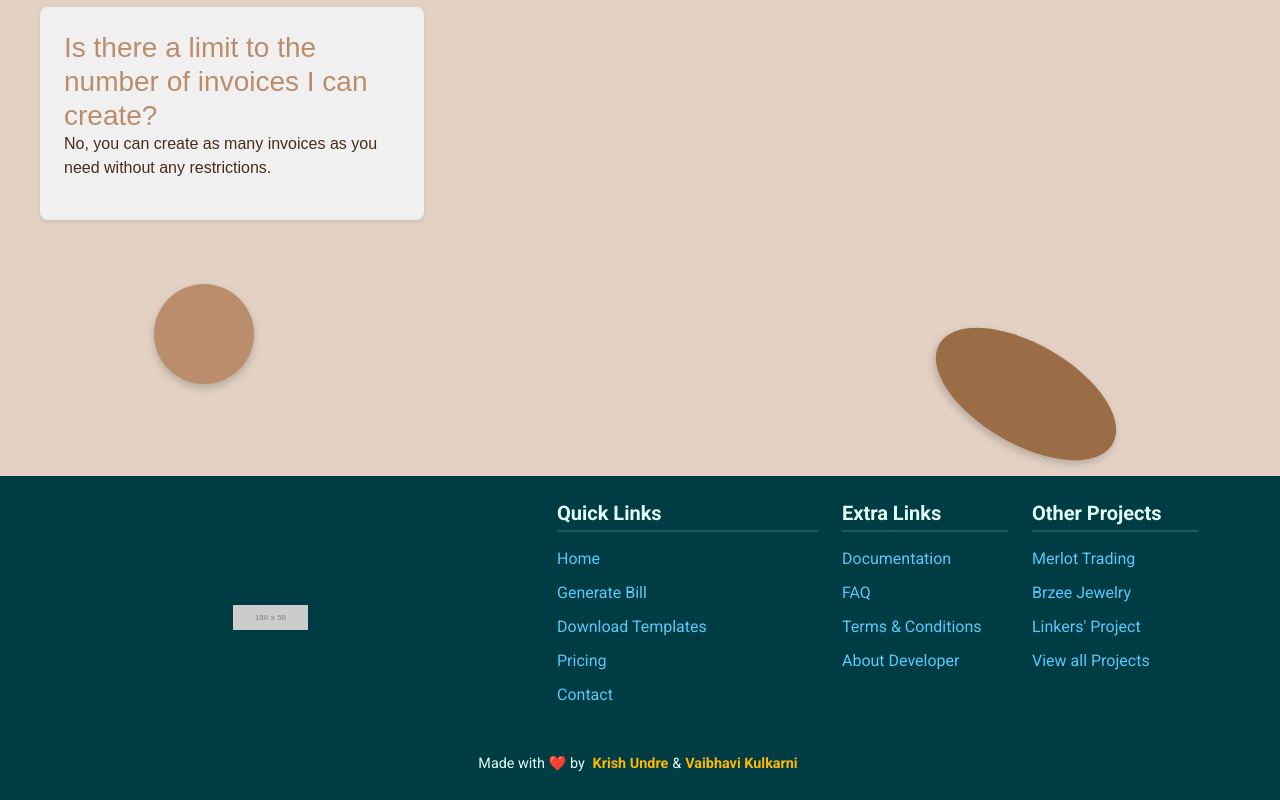
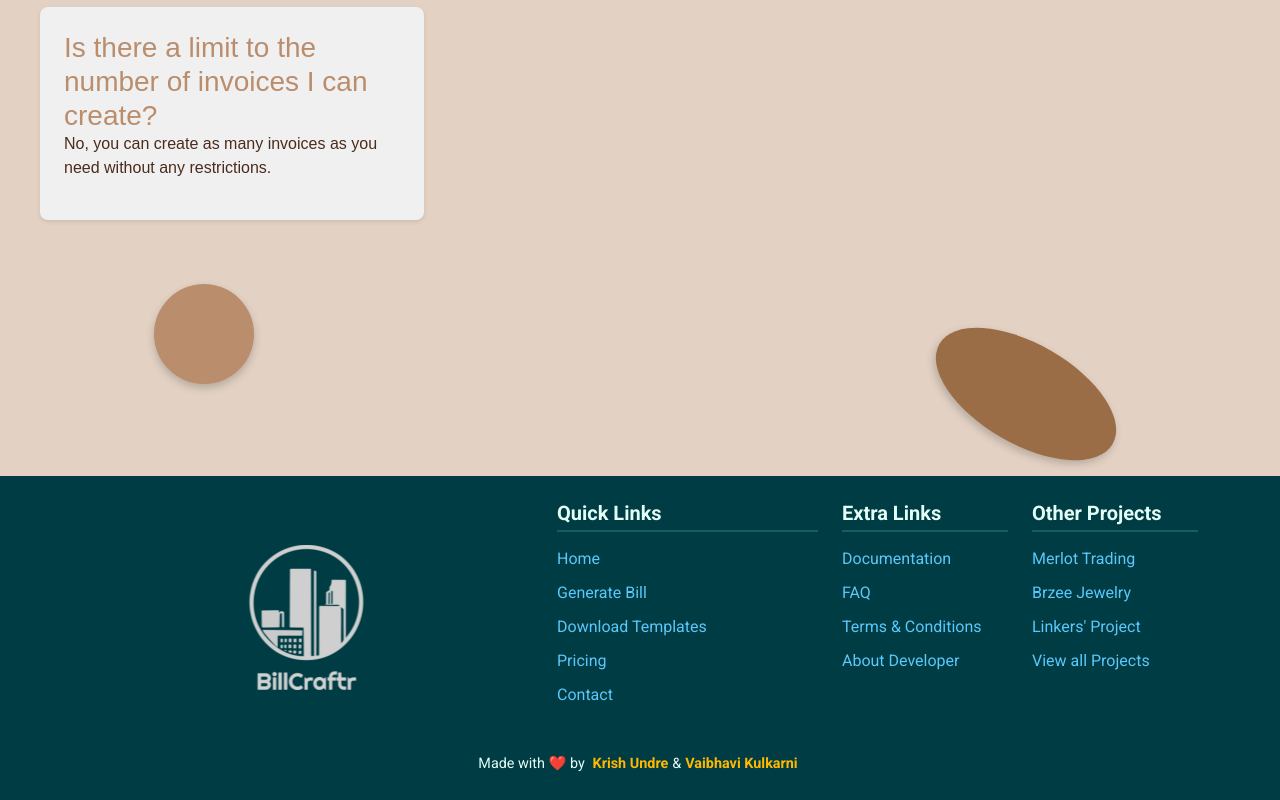
Before and after one commit to krishundre/invoiceji, a React (Create React App) app: page / in a window 1280 px wide. Shown: the part 2263-3063 px from the top of the page. Built offline with nearby package versions, Linux system fonts and the light colour scheme; no server answers.

Commit message:
`Updated App.css and Footer.jsx to add hover effect and logo image`

```diff
--- a/src/App.css
+++ b/src/App.css
@@ -5,6 +5,12 @@
   width: 50%;
 }
 
-.invoiceji-logo:hover {
+.invoiceji-logo-footer {
+  transition: filter 0.3s ease;
+  /* width: 50%; */
+}
+
+.invoiceji-logo:hover,
+.invoiceji-logo-footer:hover {
   filter: drop-shadow(0 0 10px rgba(39, 139, 172, 0.7));
 }
--- a/src/Components/Footer.jsx
+++ b/src/Components/Footer.jsx
@@ -1,6 +1,7 @@
 import React from 'react';
 import 'bootstrap/dist/css/bootstrap.min.css';
 import './Footer.css';
+import footerlogo from '../Creatives/0.png';
 
 const Footer = () => {
   return (
@@ -10,7 +11,7 @@ const Footer = () => {
           {/* Logo Section */}
           <div className="col-md-5 d-flex justify-content-center align-items-center mb-3 mb-md-0">
             <a className="navbar-brand" href="/">
-              <img src="https://via.placeholder.com/150x50?text=Invoiceji" alt="Invoiceji Logo" className="invoiceji-logo" />
+              <img src={footerlogo} alt="BillCraftr Logo" className="invoiceji-logo-footer" />
             </a>
           </div>
 
```
